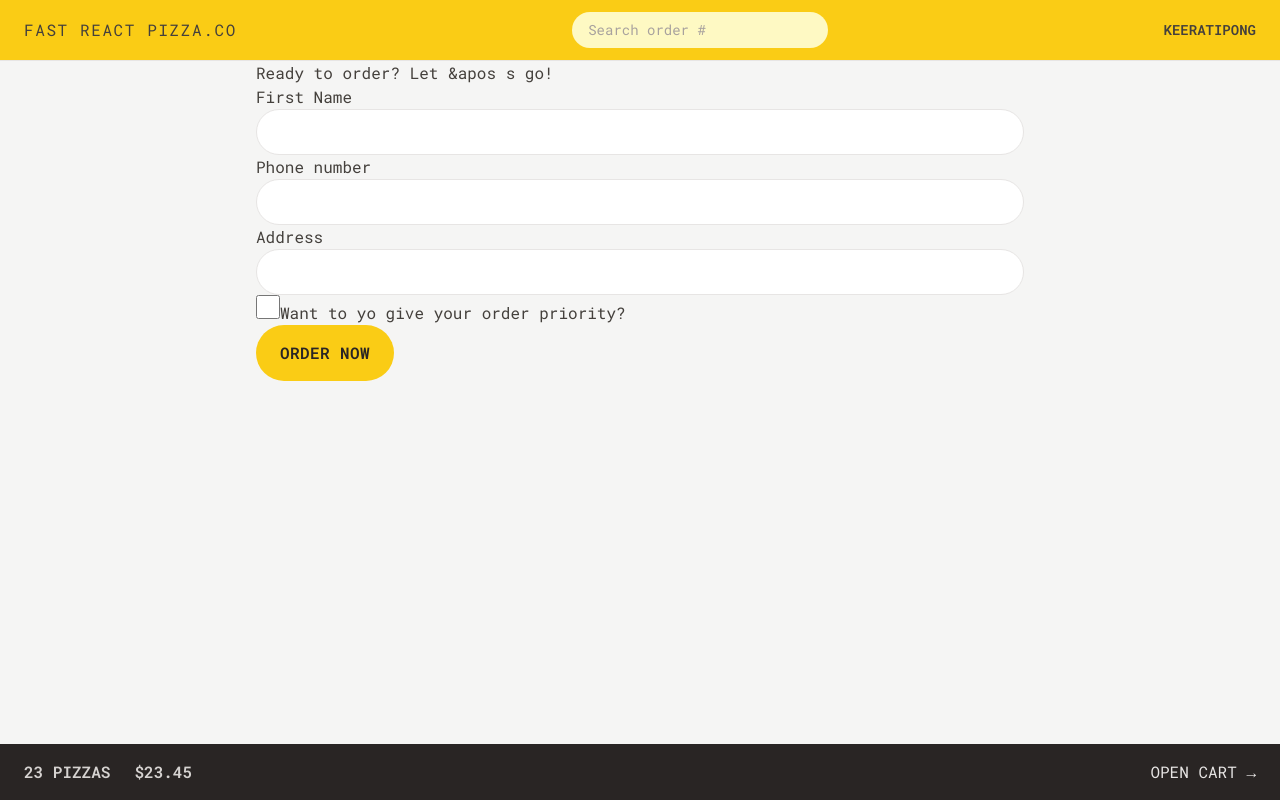
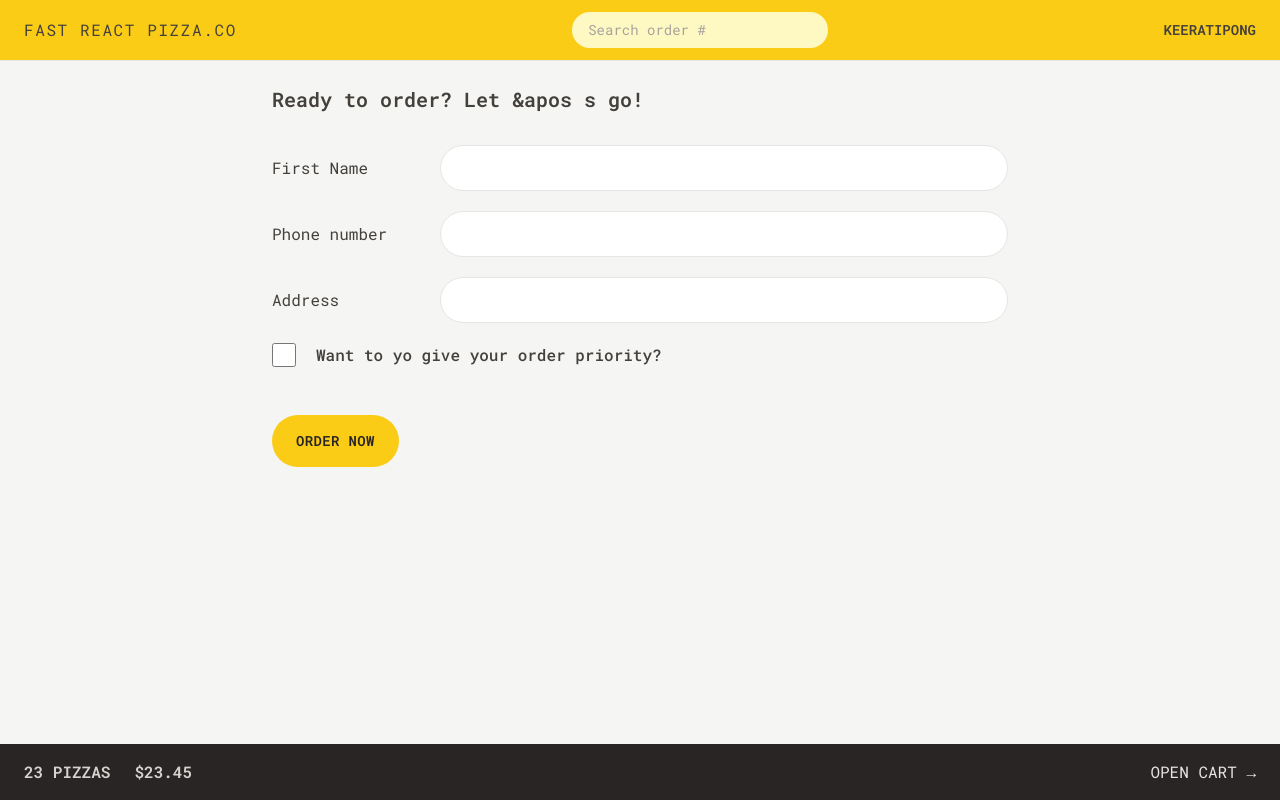
Before and after one commit to keeratipong4/16-fast-react-pizza, a React (Vite) app: page /order/new in a window 1280 px wide. Built offline with nearby package versions, Linux system fonts and the light colour scheme.

Commit message:
lecture 310

```diff
--- a/src/features/order/CreateOrder.jsx
+++ b/src/features/order/CreateOrder.jsx
@@ -40,32 +40,43 @@
   const cart = fakeCart;
 
   return (
-    <div>
-      <h2>Ready to order? Let &apos s go!</h2>
+    <div className="px-4 py-6">
+      <h2 className="mb-8 text-xl font-semibold">
+        Ready to order? Let &apos s go!
+      </h2>
 
       {/* <Form method="POST" action="/order/new"> */}
       <Form method="POST" action="/order/new">
-        <div>
-          <label>First Name</label>
-          <input className="input" type="text" name="customer" required />
+        <div className="mb-5 flex flex-col gap-2 sm:flex-row sm:items-center">
+          <label className="sm:basis-40">First Name</label>
+          <input className="input grow" type="text" name="customer" required />
         </div>
 
-        <div>
-          <label>Phone number</label>
-          <div>
-            <input className="input" type="tel" name="phone" required />
-          </div>
-          {formError?.phone && <p>{formError.phone}</p>}
-        </div>
-
-        <div>
-          <label>Address</label>
-          <div>
-            <input className="input" type="text" name="address" required />
+        <div className="mb-5 flex flex-col gap-2 sm:flex-row sm:items-center">
+          <label className="sm:basis-40">Phone number</label>
+          <div className="grow">
+            <input className="input w-full" type="tel" name="phone" required />
+            {formError?.phone && (
+              <p className="mt-2 rounded-md bg-red-100 p-2 text-xs text-red-700">
+                {formError.phone}
+              </p>
+            )}
           </div>
         </div>
 
-        <div>
+        <div className="mb-5 flex flex-col gap-2 sm:flex-row sm:items-center">
+          <label className="sm:basis-40">Address</label>
+          <div className="grow">
+            <input
+              className="input w-full"
+              type="text"
+              name="address"
+              required
+            />
+          </div>
+        </div>
+
+        <div className="mb-12 flex items-center gap-5">
           <input
             className="h-6 w-6 accent-yellow-400 focus:outline-none focus:ring focus:ring-yellow-400 focus:ring-offset-2"
             type="checkbox"
@@ -74,7 +85,9 @@
             // value={withPriority}
             // onChange={(e) => setWithPriority(e.target.checked)}
           />
-          <label htmlFor="priority">Want to yo give your order priority?</label>
+          <label htmlFor="priority" className="font-medium">
+            Want to yo give your order priority?
+          </label>
         </div>
         <input type="hidden" name="cart" value={JSON.stringify(cart)} />
         <div>
--- a/src/index.css
+++ b/src/index.css
@@ -3,7 +3,7 @@
 @tailwind utilities;
 @layer components {
   .input {
-    @apply w-full rounded-full border border-stone-200 px-4 py-2 text-sm transition-all duration-300 placeholder:text-stone-400 focus:outline-none focus:ring focus:ring-yellow-400 md:px-6 md:py-3;
+    @apply rounded-full border border-stone-200 px-4 py-2 text-sm transition-all duration-300 placeholder:text-stone-400 focus:outline-none focus:ring focus:ring-yellow-400 md:px-6 md:py-3;
   }
 
   /* https://dev.to/afif/i-made-100-css-loaders-for-your-next-project-4eje */
--- a/src/ui/Button.jsx
+++ b/src/ui/Button.jsx
@@ -2,12 +2,12 @@
 
 function Button({ children, disabled, to, type }) {
   const base =
-    "inline-block rounded-full bg-yellow-400 font-semibold uppercase tracking-wide text-stone-800 transition-colors duration-300 hover:bg-yellow-300 focus:bg-yellow-300 focus:outline-none focus:ring focus:ring-yellow-300 focus:ring-offset-2 disabled:cursor-not-allowed";
+    "inline-block text-sm rounded-full bg-yellow-400 font-semibold uppercase tracking-wide text-stone-800 transition-colors duration-300 hover:bg-yellow-300 focus:bg-yellow-300 focus:outline-none focus:ring focus:ring-yellow-300 focus:ring-offset-2 disabled:cursor-not-allowed";
   const styles = {
     primary: base + " px-4 py-3 md:px-6 md:py-4",
     small: base + " px-4 py-2 md:px-5 md:py-2.5 text-xs",
     secondary:
-      "inline-block rounded-full border-2 boder-stone-300 font-semibold uppercase tracking-wide text-stone-400 transition-colors duration-300 hover:bg-stone-300 hover:text-stone-800 focus:text-stone-800 focus:bg-stone-300 focus:outline-none focus:ring focus:ring-stone-200 focus:ring-offset-2 disabled:cursor-not-allowed px-4 py-2.5 md:px-6 md:py-3.5",
+      "inline-block text-sm rounded-full border-2 boder-stone-300 font-semibold uppercase tracking-wide text-stone-400 transition-colors duration-300 hover:bg-stone-300 hover:text-stone-800 focus:text-stone-800 focus:bg-stone-300 focus:outline-none focus:ring focus:ring-stone-200 focus:ring-offset-2 disabled:cursor-not-allowed px-4 py-2.5 md:px-6 md:py-3.5",
   };
   if (to)
     return (
```
Also changed, not shown: index.html (+6 -2 lines).
